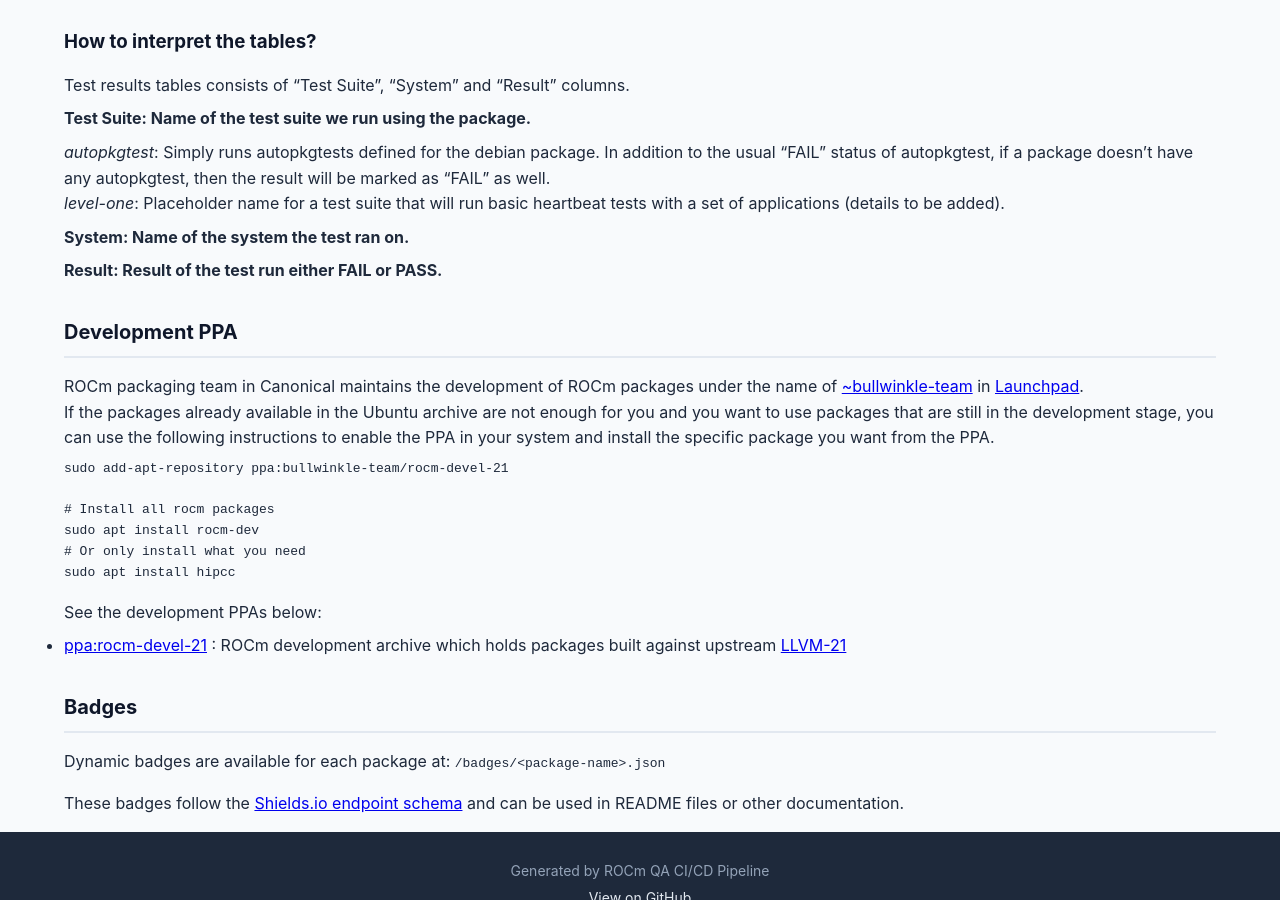
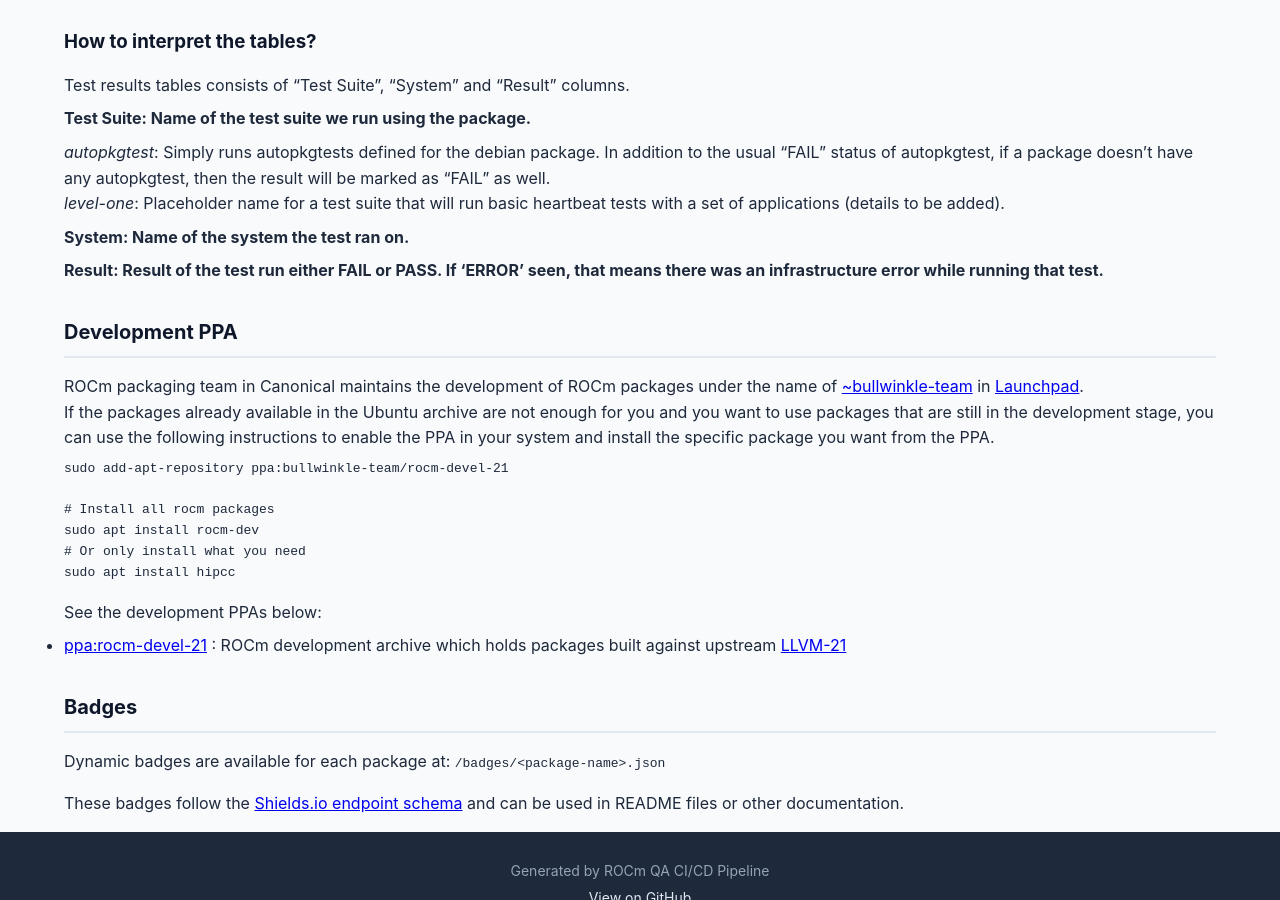
Before and after one commit to canonical/rocm-qa, a Jekyll site: the page built from pages/documentation.md, in a window 1280 px wide and 900 px high, scrolled down 659 px. Built offline with Jekyll 4.4.1, drawn with Linux system fonts in a browser that asks for light colours.

Commit message:
docs: explain 'ERROR' state in result column

```diff
--- a/pages/documentation.md
+++ b/pages/documentation.md
@@ -35,7 +35,7 @@
 
 #### System: Name of the system the test ran on.
 
-#### Result: Result of the test run either FAIL or PASS.
+#### Result: Result of the test run either FAIL or PASS. If 'ERROR' seen, that means there was an infrastructure error while running that test.
 
 ## Development PPA
 
```
